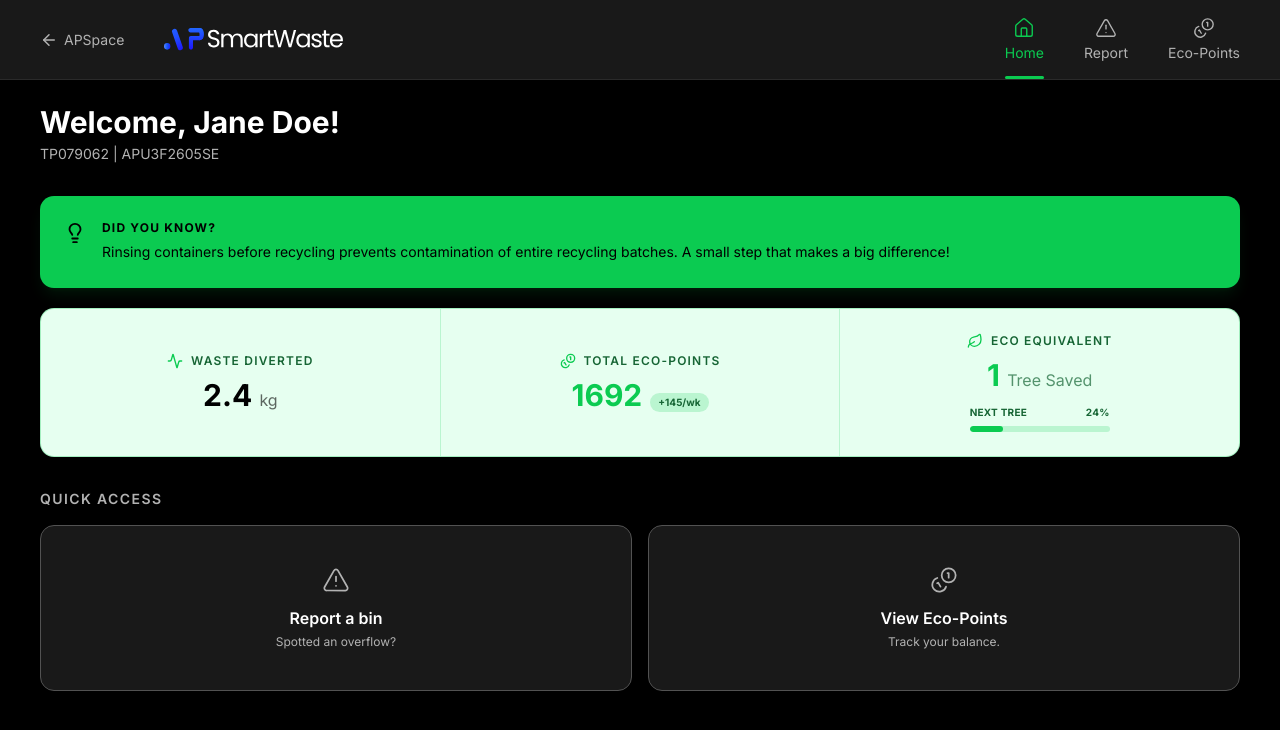
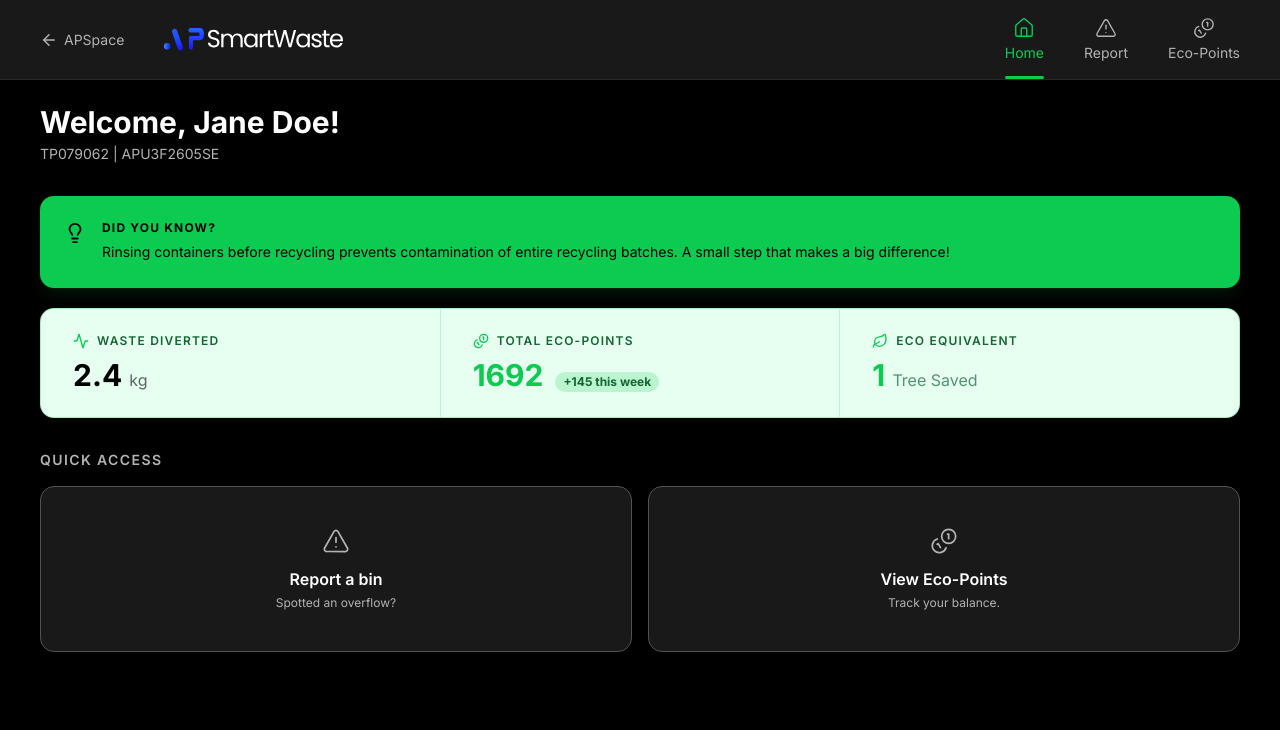
Before and after one commit to sevenpluseight/apu_gci_apsmartwaste, a Next.js app: page /student in a window 1280 px wide. Shown: the top 730 px of the page. Built offline with nearby package versions, Linux system fonts and the light colour scheme.

Commit message:
refactor: revert impact banner layout to original clean design and remove progress bar

```diff
--- a/src/app/student/page.tsx
+++ b/src/app/student/page.tsx
@@ -31,11 +31,11 @@ export default function StudentPage() {
         </div>
       </div>
 
-      {/* Impact Banner (Centered & Gamified) */}
+      {/* Impact Banner (Original Clean Layout) */}
       <div className="mb-8 flex flex-col md:flex-row divide-y md:divide-y-0 md:divide-x divide-[#0BCB51]/20 rounded-xl bg-[#E6FFF0] border border-[#0BCB51]/30 shadow-sm">
 
         {/* Waste Diverted */}
-        <div className="flex-1 px-8 py-6 flex flex-col items-center justify-center text-center">
+        <div className="flex-1 px-8 py-6">
           <div className="flex items-center gap-2 mb-2">
             <Activity size={16} className="text-[#0BCB51]" />
             <span className="text-xs font-semibold uppercase tracking-widest text-[#166534]">Waste Diverted</span>
@@ -44,37 +44,26 @@ export default function StudentPage() {
         </div>
 
         {/* Total Eco-Points */}
-        <div className="flex-1 px-8 py-6 flex flex-col items-center justify-center text-center">
+        <div className="flex-1 px-8 py-6">
           <div className="flex items-center gap-2 mb-2">
             <Coins size={16} className="text-[#0BCB51]" />
             <span className="text-xs font-semibold uppercase tracking-widest text-[#166534]">Total Eco-Points</span>
           </div>
-          <div className="flex items-baseline gap-2">
+          <div className="flex items-baseline gap-3">
             <p className="text-3xl font-bold text-[#0BCB51]">{profile.ecoPoints}</p>
-            <span className="text-[10px] font-bold text-[#166534] bg-[#0BCB51]/20 px-2 py-0.5 rounded-full">
-              +145/wk
+            <span className="text-xs font-bold text-[#166534] bg-[#0BCB51]/20 px-2 py-0.5 rounded-full">
+              +145 this week
             </span>
           </div>
         </div>
 
-        {/* Eco Equivalent (Upgraded with Progress Bar!) */}
-        <div className="flex-1 px-8 py-6 flex flex-col items-center justify-center text-center">
+        {/* Eco Equivalent */}
+        <div className="flex-1 px-8 py-6">
           <div className="flex items-center gap-2 mb-2">
             <Leaf size={16} className="text-[#0BCB51]" />
             <span className="text-xs font-semibold uppercase tracking-widest text-[#166534]">Eco Equivalent</span>
           </div>
           <p className="text-3xl font-bold text-[#0BCB51]">1 <span className="text-base font-normal text-[#166534]/70">Tree Saved</span></p>
-
-          {/* Progress to next tree (assuming 10kg = 1 tree, so 2.4kg = 24%) */}
-          <div className="mt-3 w-full max-w-35">
-            <div className="flex justify-between text-[10px] font-bold text-[#166534] mb-1.5 uppercase tracking-wide">
-              <span>Next Tree</span>
-              <span>24%</span>
-            </div>
-            <div className="h-1.5 w-full rounded-full bg-[#0BCB51]/20 overflow-hidden">
-              <div className="h-full rounded-full bg-[#0BCB51]" style={{ width: "24%" }}></div>
-            </div>
-          </div>
         </div>
 
       </div>
```
